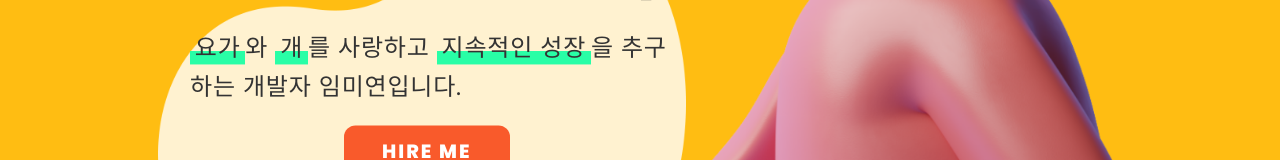
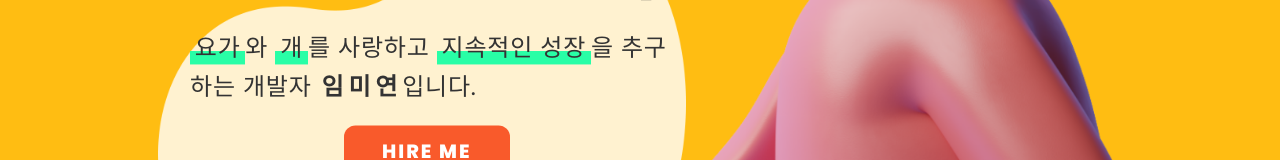
Before and after one commit to mmyeon/mmyeon-home, a React (Create React App) app: page / in a window 1280 px wide. Shown: the part 393-553 px from the top of the page. Built offline with nearby package versions, Linux system fonts and the light colour scheme.

Commit message:
[style] 이름 강조되도록 bold 처리

```diff
--- a/src/routes/Home.js
+++ b/src/routes/Home.js
@@ -107,6 +107,11 @@ const Container = styled.div`
             }
           }
         }
+
+        .bold {
+          font-weight: 700;
+          letter-spacing: 0.2em;
+        }
       }
     }
 
@@ -184,7 +189,7 @@ const Home = () => {
             <span className="highlight">요가</span>와{" "}
             <span className="highlight">개</span>를 사랑하고{" "}
             <span className="highlight">지속적인 성장</span>을 추구하는 개발자
-            <strong> 임미연</strong>입니다.
+            <span className="bold"> 임미연</span>입니다.
           </p>
           <HireMeButton />
         </div>
```
